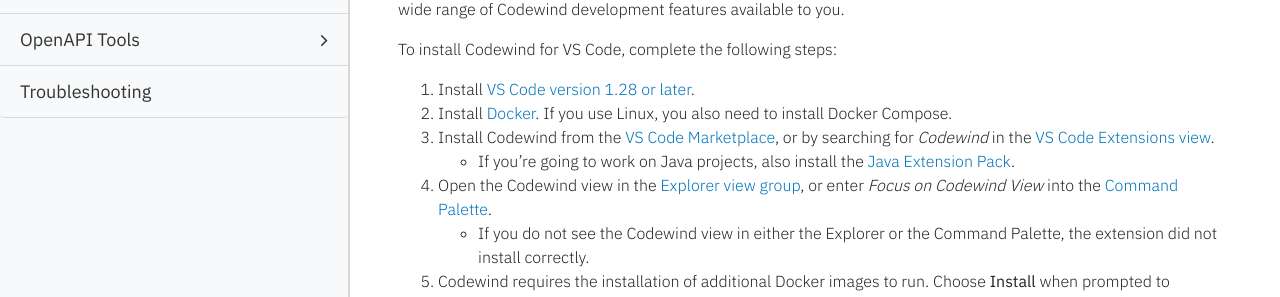
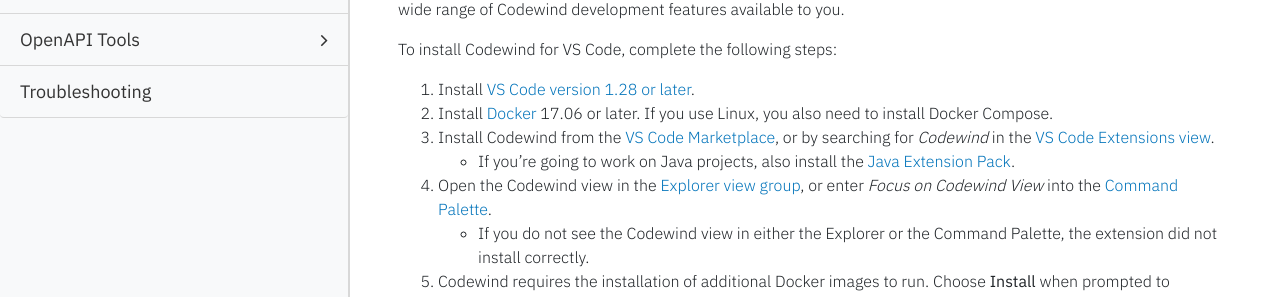
Before and after one commit to eclipse-archived/codewind-docs, a Jekyll site: the page built from docs/_documentations/mdt-vsc-getting-started.md, in a window 1280 px wide and 900 px high. Shown: the part 310-607 px from the top of the window. Built offline with Jekyll 4.4.1, drawn with Linux system fonts in a browser that asks for light colours; nearby versions of some CDN libraries; comment, search, counter and statistics services are not loaded.

Commit message:
Specifying minimum Docker version
Signed-off-by: Sarah Ishida <sishida@us.ibm.com>

```diff
--- a/docs/_documentations/mdt-vsc-getting-started.md
+++ b/docs/_documentations/mdt-vsc-getting-started.md
@@ -19,7 +19,7 @@ The following information describes how to install Codewind for VS Code, and int
 To install Codewind for VS Code, complete the following steps:
 
 1. Install [VS Code version 1.28 or later](https://code.visualstudio.com/download).
-2. Install [Docker](https://docs.docker.com/install/). If you use Linux, you also need to install Docker Compose.
+2. Install [Docker](https://docs.docker.com/install/) 17.06 or later. If you use Linux, you also need to install Docker Compose.
 3. Install Codewind from the [VS Code Marketplace](https://marketplace.visualstudio.com/items?itemName=IBM.codewind), or by searching for *Codewind* in the [VS Code Extensions view](https://code.visualstudio.com/docs/editor/extension-gallery#_browse-for-extensions).
     - If you're going to work on Java projects, also install the [Java Extension Pack](https://marketplace.visualstudio.com/items?itemName=vscjava.vscode-java-pack).
 4. Open the Codewind view in the [Explorer view group](https://code.visualstudio.com/docs/getstarted/userinterface), or enter *Focus on Codewind View* into the [Command Palette](https://code.visualstudio.com/docs/getstarted/userinterface#_command-palette).
```
Also changed, not shown: docs/_documentations/mdt-eclipse-getting-started.md (+1 -1 lines).
